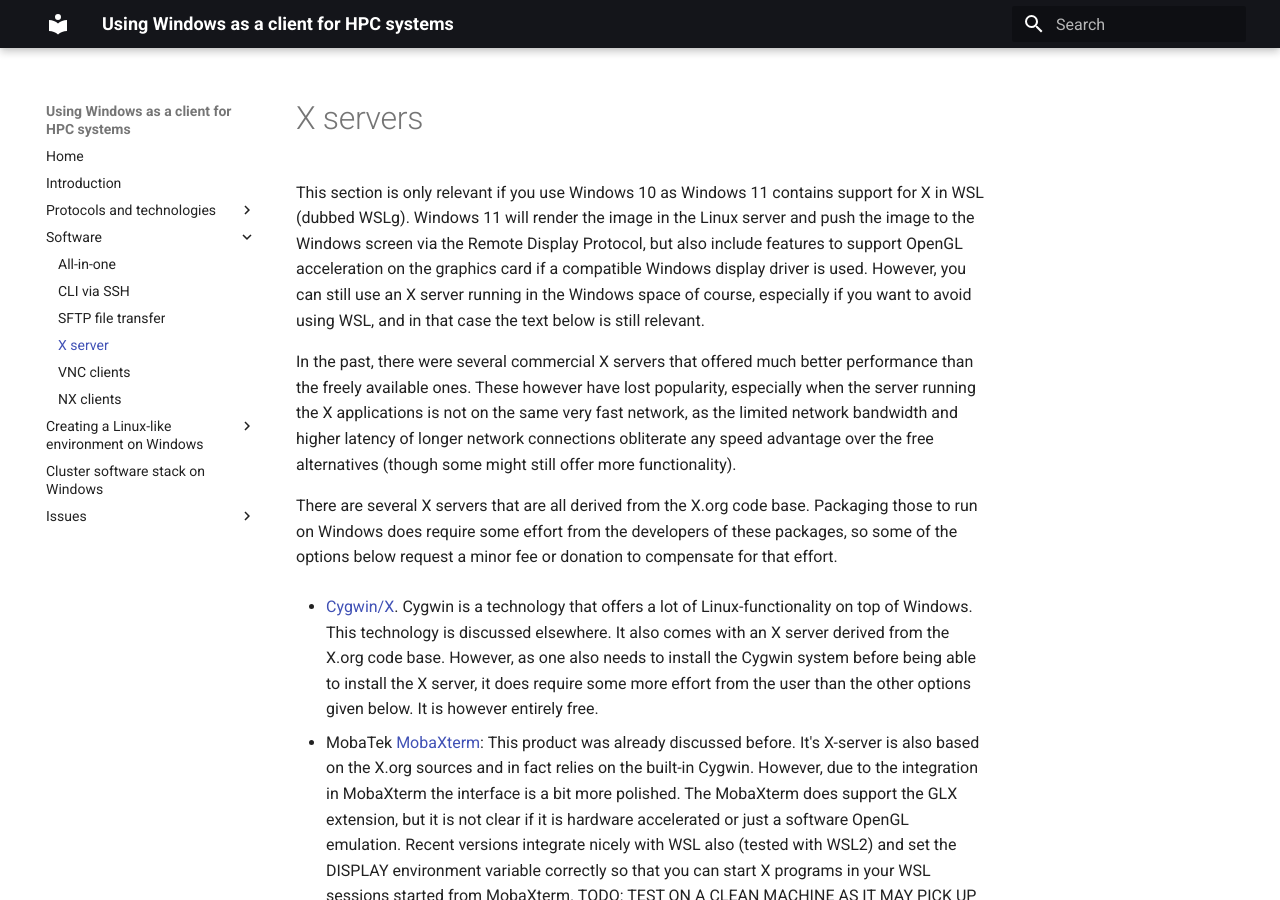
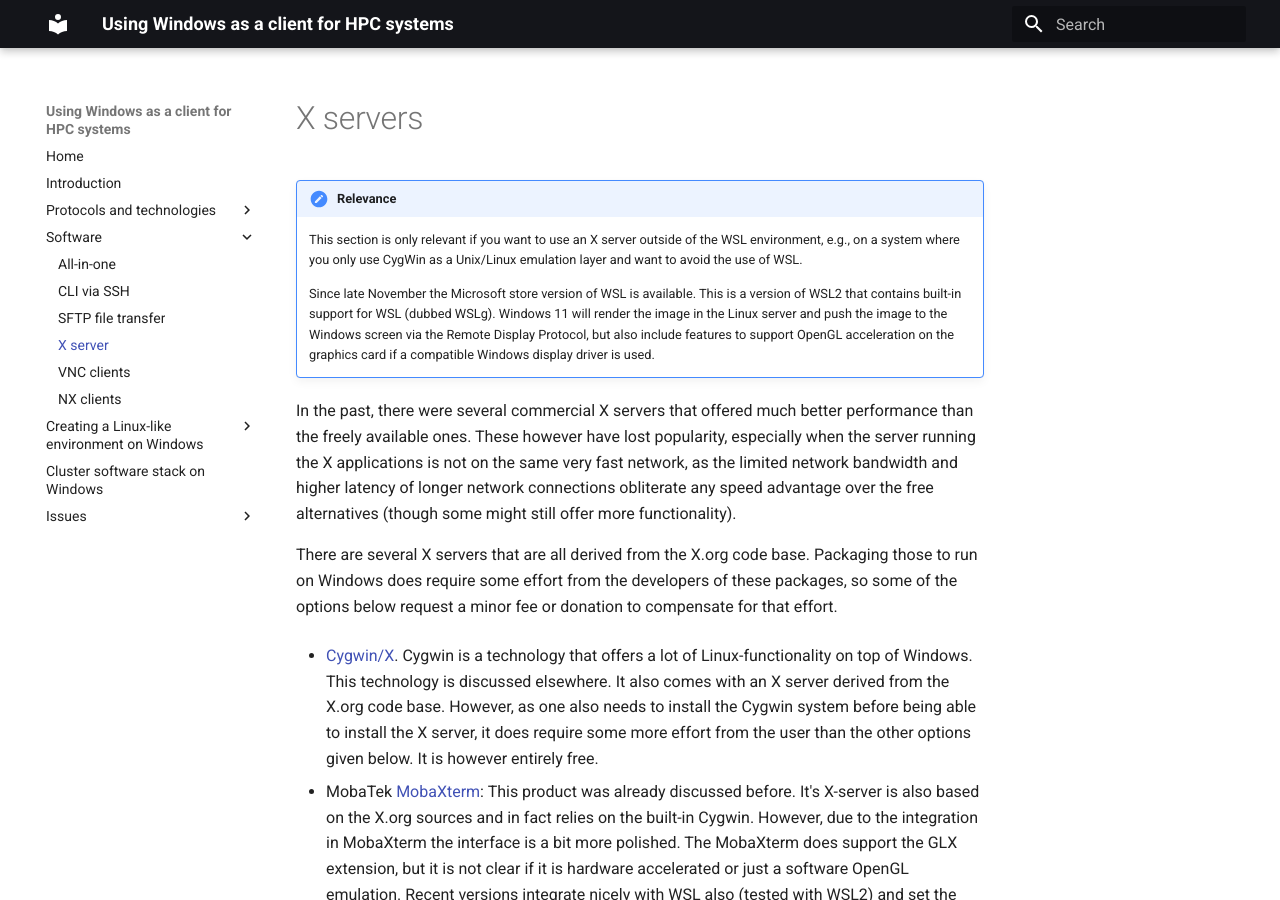
Before and after one commit to klust/windows-client-HPC, an MkDocs documentation site: the page built from docs/2_Software/2_04_Xserver.md, in a window 1280 px wide and 900 px high. Built offline with MkDocs 1.6.1 and Material for MkDocs 9.7.7, drawn with Linux system fonts in a browser that asks for light colours.

Commit message:
Updated the text for the X server as WSLg is now also available for Windows 10.

```diff
--- a/docs/2_Software/2_04_Xserver.md
+++ b/docs/2_Software/2_04_Xserver.md
@@ -1,13 +1,17 @@
 # X servers
 
-This section is only relevant if you use Windows 10 as Windows 11
-contains support for X in WSL (dubbed WSLg). Windows 11 will render the
-image in the Linux server and push the image to the Windows screen via
-the Remote Display Protocol, but also include features to support OpenGL
-acceleration on the graphics card if a compatible Windows display driver
-is used. However, you can still use an X server running in the Windows
-space of course, especially if you want to avoid using WSL, and in that
-case the text below is still relevant.
+!!! note "Relevance"
+    This section is only relevant if you want to use an X server outside
+    of the WSL environment, e.g., on a system where you only use CygWin
+    as a Unix/Linux emulation layer and want to avoid the use of WSL.
+
+    Since late November the Microsoft store version of WSL is available.
+    This is a version of WSL2 that contains built-in support for WSL
+    (dubbed WSLg). Windows 11 will render the
+    image in the Linux server and push the image to the Windows screen via
+    the Remote Display Protocol, but also include features to support OpenGL
+    acceleration on the graphics card if a compatible Windows display driver
+    is used.
 
 In the past, there were several commercial X servers that offered much
 better performance than the freely available ones. These however have
```
